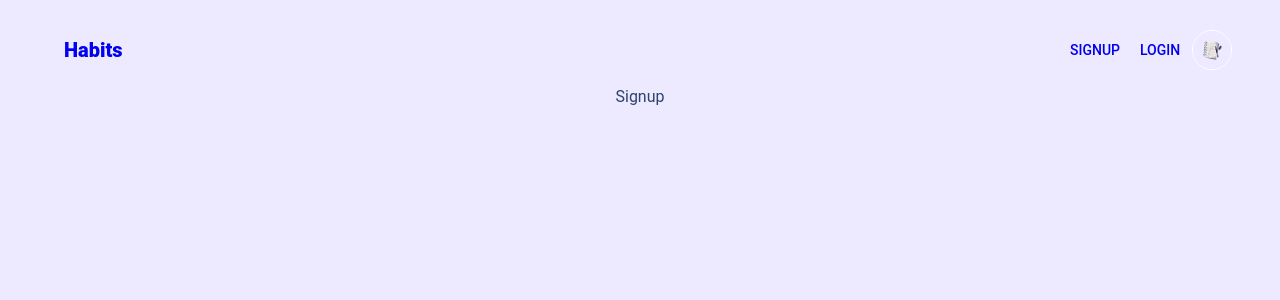
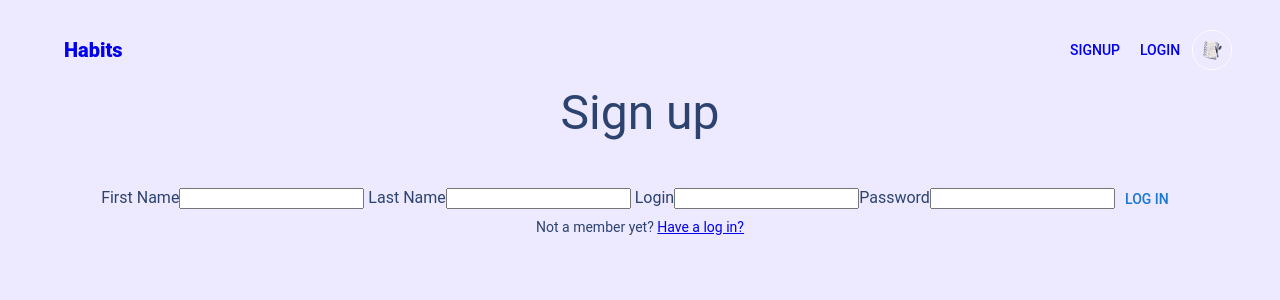
Before and after one commit to vmaineng/Habit-2023, a React (Create React App) app in the folder client/: page /signup in a window 1280 px wide. Shown: the top 300 px of the page. Built offline with nearby package versions, Linux system fonts and the light colour scheme.

Commit message:
added signup

```diff
--- a/client/src/components/LoginForm.js
+++ b/client/src/components/LoginForm.js
@@ -35,7 +35,7 @@ if (response.ok) {
 };
 
   return (
-    <div>LoginForm
+    <div>
 <form onSubmit={handleSubmit}>
 <Box sx={{ mt: 6}}>
     <label> Login</label>
--- /dev/null
+++ b/client/src/components/SignupForm.js
@@ -0,0 +1,58 @@
+import {useState} from 'react'
+import Box from '@mui/material/Box';
+import Button from '@mui/material/Button';
+
+function SignupForm() {
+    const [firstName, setFirstName]= useState('');
+    const [lastName, setLastName]= useState('');
+    const [username, setUsername] = useState("");
+    const [password, setPassword] = useState("");
+    const [error, setError] = useState(null);
+
+const handleSubmit = async (e) => {
+    e.preventDefault();
+
+const user = {firstName, lastName, username, password}
+
+const response = await fetch("/api/users", {
+    method: "POST",
+    body: JSON.stringify(user),
+    headers: {
+        "Content-Type": "application/json",
+    },
+})
+
+const json = await response.json();
+
+if (!response.ok) {
+    setError(json.error)
+}
+
+if (response.ok) {
+    setFirstName("");
+    setLastName("");
+    setUsername("");
+    setPassword("");
+    console.log("user logged in successfully");
+}}
+
+  return (
+    <div><form onSubmit={handleSubmit}>
+    <Box sx={{ mt: 5}}>
+    <label> First Name</label>
+        <input type="text" onChange={(e) => setFirstName(e.target.value)} value={firstName} />
+        <label> Last Name</label>
+        <input type="text" onChange={(e) => setLastName(e.target.value)} value={lastName} />
+        <label> Login</label>
+        <input type="text" onChange={(e) => setUsername(e.target.value)} value={username} />
+        <label>Password</label>
+        <input type="text" onChange={(e) => setPassword(e.target.value)} value={password} />
+
+       <Button type="submit">Log in</Button>
+    </Box>
+    </form>
+    {error && error}</div>
+  )
+}
+
+export default SignupForm
--- a/client/src/pages/Signup.js
+++ b/client/src/pages/Signup.js
@@ -1,10 +1,23 @@
 import React from 'react'
 import Navbar from '../components/Navbar'
+import Typography from "@mui/material/Typography";
+import { Link } from "react-router-dom";
+import SignupForm from '../components/SignupForm';
 
 function Signup() {
   return (
     <div><Navbar />
-    Signup</div>
+     <Typography variant="h3" gutterBottom marked="center" align="center">
+        Sign up
+      </Typography>
+     <SignupForm />
+      <Typography variant="body2" align="center">
+        {"Not a member yet? "}
+        <Link to="/login" align="center" underline="always">
+          Have a log in?
+        </Link>
+      </Typography>
+    </div>
   )
 }
 
```
